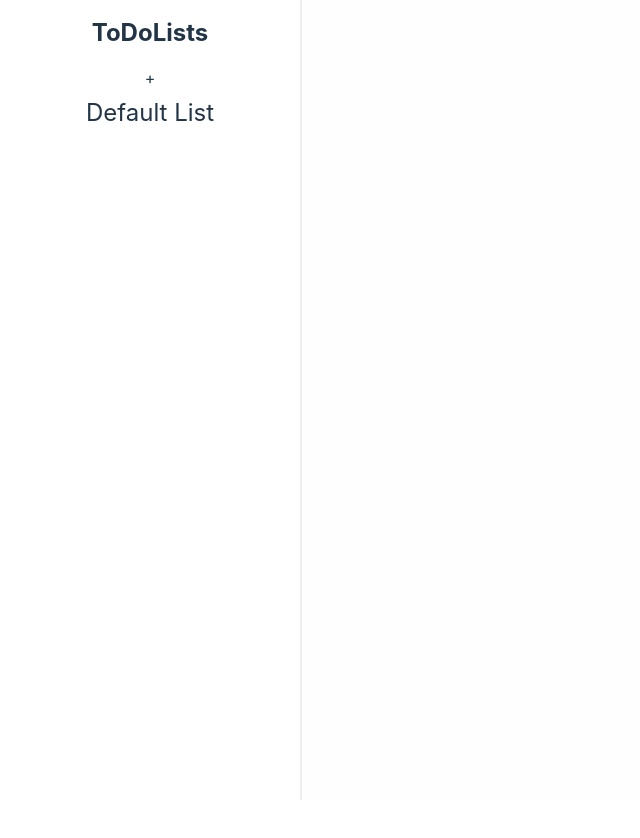
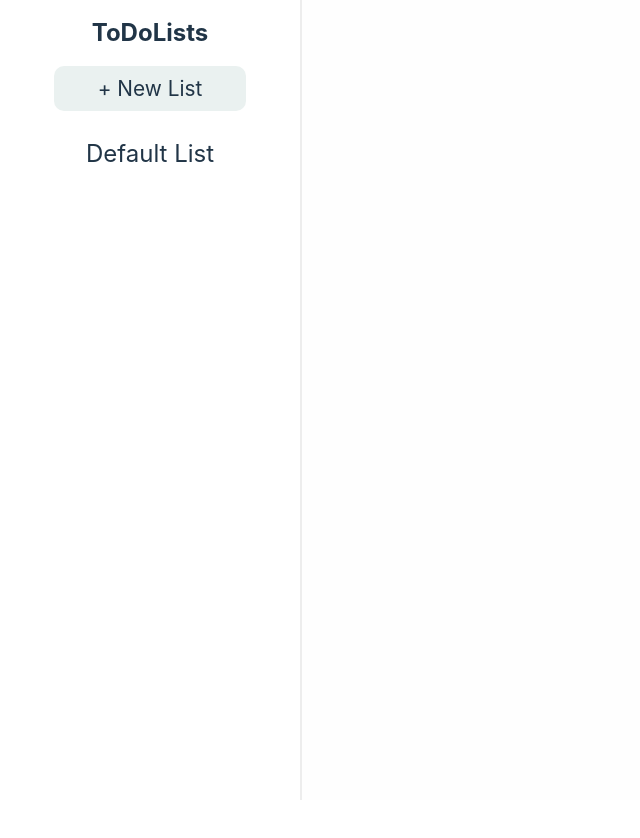
Before and after one commit to Midoria7/My-ToDoList, a React (Vite) app: page / in a window 1280 px wide. Shown: the top 838 px of the page, without its empty margins (0-640 px from the left). Built offline with nearby package versions, Linux system fonts and the light colour scheme.

Commit message:
Function: Add List

```diff
--- a/src/App.css
+++ b/src/App.css
@@ -17,7 +17,7 @@
     background-color: #fefefe;
 }
 
-.add-button {
+.add-list-button {
     width: 80%;
 	height: 45px;
 	font-size: 1.3em;
@@ -31,6 +31,6 @@
 	outline: none;
 }
 
-.add-button:hover {
+.add-list-button:hover {
 	background-color: #a1a8ef;
 }
--- a/src/App.jsx
+++ b/src/App.jsx
@@ -6,7 +6,7 @@ import TaskBox from './components/TaskBox';
 
 export default function App() {
 	const [lists, setLists] = useState([
-		{title: "Default List", tasks: []}
+		{title: "Default List"}
 	]);
 	const [currentLists, setCurrentLists] = useState(null);
 	return (
--- a/src/components/AddListButton.jsx
+++ b/src/components/AddListButton.jsx
@@ -1,7 +1,7 @@
 export default function AddListButton({handleClick}) {
     return (
         <div className='add-list-button' onClick={handleClick}>
-            +
+            + New List
         </div>
     );
 }
--- a/src/components/ListBar.jsx
+++ b/src/components/ListBar.jsx
@@ -4,11 +4,20 @@ export default function ListBar(props) {
     const lists = props.lists;
     const setLists = props.setLists;
 
+    function handleAddList() {
+        const title = prompt("Enter the title of the new list:");
+        if (title) {
+            setLists((prevLists) => {
+                return [...prevLists, {title: title}];
+            });
+        }
+    }
+
     return (
         <div className='list-bar'>
             <h1 className='list-bar-title'>ToDoLists</h1>
             <div className='list-container'>
-                <AddListButton />
+                <AddListButton handleClick={handleAddList}/>
                 {
                     lists.map((nowList) => {
                         return (
```
